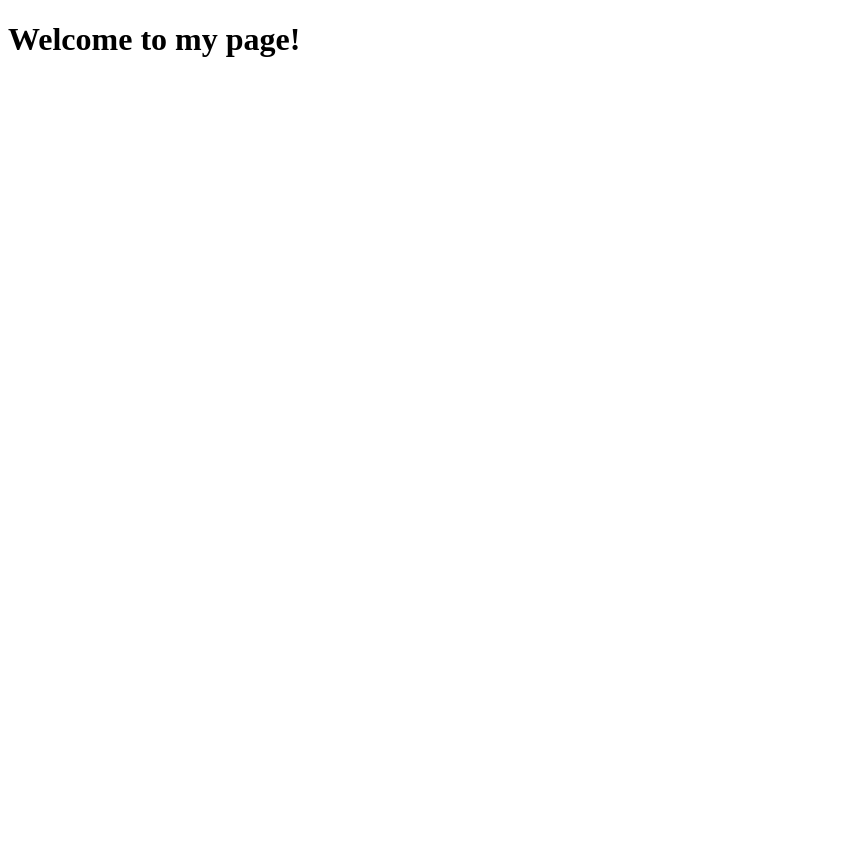
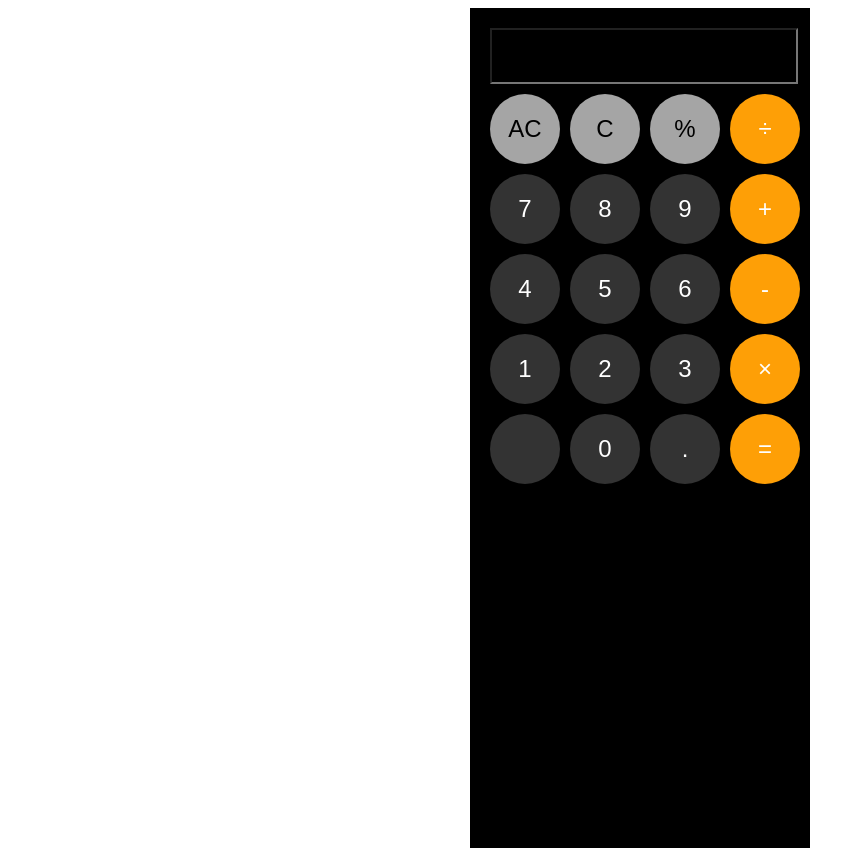
Before and after one commit to show9ta/show9ta.github.io, a plain HTML site: page index.html in a window 1280 px wide. Shown: the whole page, without its empty margins (0-865 px from the left). Before the commit the page ends 800 px from the top, so only its background shows below. Drawn offline with Linux system fonts and the light colour scheme.

Commit message:
Add files via upload

```diff
--- a/index.html
+++ b/index.html
@@ -1,11 +1,38 @@
 <!DOCTYPE html>
-<html lang="en">
-    <head>
-        <title>
-            Hello
-        </title>
-        <body>
-            <h1>Welcome to my page!</h1>
-        </body>
-    </head>
+<html>
+<head>
+	<title>電卓</title>
+	<link rel="stylesheet" type="text/css" href="style.css">
+</head>
+<body>
+	<div class="calculator">
+		<div class="display">
+			<input type="text" id="input">
+		</div>
+		<div class="buttons">
+			<button class="clear" onclick="clearInput()">AC</button>
+            <button class="func" onclick="buttonPressed(tab2)">C</button>
+            <button class="func" onclick="buttonPressed(tab3)">%</button>
+			<button class="operator" onclick="buttonPressed('/')">÷</button>
+			<button class="number" onclick="buttonPressed(7)">7</button>
+			<button class="number" onclick="buttonPressed(8)">8</button>
+			<button class="number" onclick="buttonPressed(9)">9</button>
+			<button class="operator" onclick="buttonPressed('+')">+</button>
+			<button class="number" onclick="buttonPressed(4)">4</button>
+			<button class="number" onclick="buttonPressed(5)">5</button>
+			<button class="number" onclick="buttonPressed(6)">6</button>
+			<button class="operator" onclick="buttonPressed('-')">-</button>
+			<button class="number" onclick="buttonPressed(1)">1</button>
+			<button class="number" onclick="buttonPressed(2)">2</button>
+			<button class="number" onclick="buttonPressed(3)">3</button>
+			<button class="operator" onclick="buttonPressed('*')">×</button>
+			<button class="number0" onclick="buttonPressed()"></button>
+			<button class="number0" onclick="buttonPressed(0)">0</button>
+			<button class="number0" onclick="buttonPressed(0)">.</button>
+			<button class="equal" onclick="calculate()">=</button>
+		</div>
+	</div>
+
+	<script src="script.js"></script>
+</body>
 </html>
--- /dev/null
+++ b/script.js
@@ -0,0 +1,39 @@
+// ボタンが押されたときの処理
+function buttonPressed(value) {
+    document.getElementById("input").value += value;
+  }
+
+  // Cボタンが押されたときの処理
+  function clearInput() {
+    document.getElementById("input").value = "";
+  }
+
+  // =ボタンが押されたときの処理
+  function calculate() {
+    var input = document.getElementById("input").value;
+    var operatorRegex = /[+\-*/]/g; // 演算子を表す正規表現
+    var numbers = input.split(operatorRegex); // 数字の配列を作成
+    var operators = input.match(operatorRegex); // 演算子の配列を作成
+    var result = parseFloat(numbers[0]); // 最初の数字を初期値に設定
+
+    for (var i = 0; i < operators.length; i++) {
+      var number = parseFloat(numbers[i + 1]);
+      var operator = operators[i];
+      switch (operator) {
+        case "+":
+          result += number;
+          break;
+        case "-":
+          result -= number;
+          break;
+        case "*":
+          result *= number;
+          break;
+        case "/":
+          result /= number;
+          break;
+      }
+    }
+
+    document.getElementById("input").value = result;
+  }
--- /dev/null
+++ b/style.css
@@ -0,0 +1,104 @@
+.body {
+	background-color: black;
+}
+
+.calculator {
+	width: 300px;
+	height: 100svh;
+	margin: auto;
+	padding: 20px;
+	background-color: black;
+}
+
+.display {
+	margin-bottom: 10px;
+}
+
+.display input {
+	width: 100%;
+	height: 50px;
+	font-size: 1.5em;
+	text-align: right;
+	background-color: black;
+	color: white;
+}
+
+.buttons {
+	display: grid;
+	grid-template-columns: repeat(4, auto);
+	grid-template-rows: repeat(3, auto);
+	gap: 10px;
+}
+
+.number {
+	width: 70px;
+	height: 70px;
+	border-radius: 50%;
+	font-family: Arial, Helvetica, sans-serif;
+	font-size: 1.5em;
+	color: white;
+	background-color: #333;
+	border: none;
+	outline: none;
+	transition: 1s;
+}
+
+.number:hover {
+	background-color: #737373;
+	transition: 1s;
+}
+
+.number0 {
+	width: px;
+	height: 70px;
+	border-radius: 50%;
+	font-family: Arial, Helvetica, sans-serif;
+	font-size: 1.5em;
+	color: white;
+	background-color: #333;
+	border: none;
+	outline: none;
+	transition: 1s;
+}
+
+.number0:hover {
+	background-color: #737373;
+	transition: 1s;
+}
+
+.operator, .equal {
+	width: 70px;
+	height: 70px;
+	border-radius: 50%;
+	font-family: Arial, Helvetica, sans-serif;
+	font-size: 1.5em;
+	color: white;
+	background-color: #fe9f06;
+	border: none;
+	outline: none;
+	transition: 1s;
+}
+
+.operator:hover, .equal:hover {
+	color: #fe9f06;
+	background-color: white;
+	transition: 1s;
+}
+
+.func, .clear {
+	width: 70px;
+	height: 70px;
+	border-radius: 50%;
+	font-family: Arial, Helvetica, sans-serif;
+	font-size: 1.5em;
+	color: black;
+	background-color: #a5a5a5;
+	border: none;
+	outline: none;
+	transition: 1s;
+}
+
+.func:hover, .clear:hover {
+	background-color: #d9d9d9;
+	transition: 1s;
+}
```
